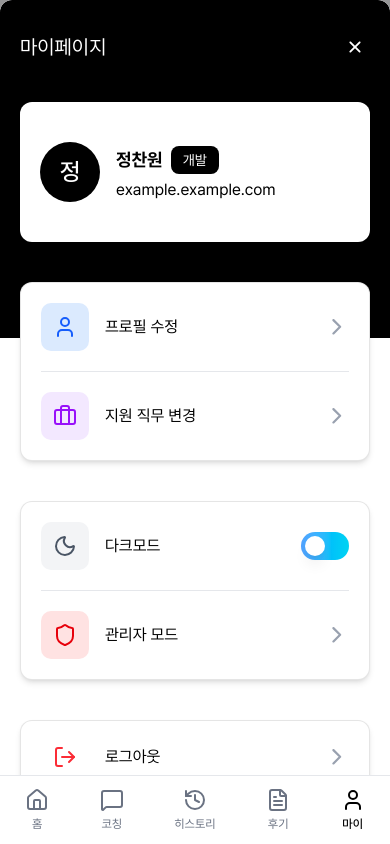
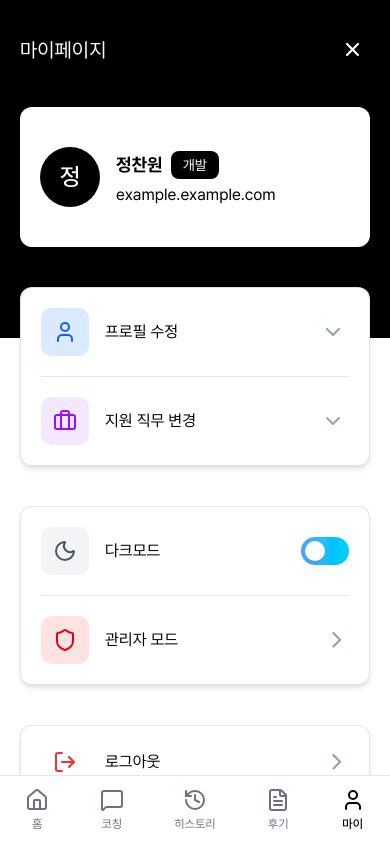
Before and after one commit to JobMate-team/jobmate-frontend, a React (Vite) app: page /my in a window 390 px wide. Built offline with nearby package versions, Linux system fonts and the light colour scheme.

Commit message:
[#11] feat: 로그아웃 모달 선언 위치 변경 & 드롭다운 시 화면 가운데 자동 이동

```diff
--- a/src/atoms.ts
+++ b/src/atoms.ts
@@ -2,6 +2,6 @@ import { atom } from 'jotai';
 
 const pageAtom = atom<number>(1);
 const isModalOpenAtom = atom<boolean>(false);
-const isMyPageOpenAtom = atom<boolean>(false);
+const isLogoutModalAtom = atom<boolean>(false);
 
-export { pageAtom, isModalOpenAtom, isMyPageOpenAtom };
+export { pageAtom, isModalOpenAtom, isLogoutModalAtom };
--- /dev/null
+++ b/src/components/ui/LogoutModal.tsx
@@ -0,0 +1,34 @@
+import Button from '../common/Button';
+
+interface ModalProps {
+  onConfirm: () => void;
+  onCancel: () => void;
+}
+
+const LogoutModal = ({ onConfirm, onCancel }: ModalProps) => {
+  return (
+    <div className='fixed inset-0 bg-black/40 flex justify-center items-center'>
+      <div className='bg-white rounded-[10px] flex flex-col overflow-hidden px-5 py-10 space-y-3 w-80'>
+        <p className='text-center font-semibold text-xl'>로그아웃 하시겠습니까?</p>
+        <div className='flex items-center justify-center gap-3 mt-3'>
+          <Button
+            type='button'
+            onClick={onCancel}
+            className='bg-white border border-[#DADADA] font-medium p-3 flex-1'
+          >
+            취소
+          </Button>
+          <Button
+            type='button'
+            onClick={onConfirm}
+            className='bg-black text-white font-medium p-3 flex-1'
+          >
+            로그아웃
+          </Button>
+        </div>
+      </div>
+    </div>
+  );
+};
+
+export default LogoutModal;
--- a/src/layouts/AppLayout.tsx
+++ b/src/layouts/AppLayout.tsx
@@ -1,19 +1,29 @@
-import { Outlet } from 'react-router-dom';
+import { Outlet, useNavigate } from 'react-router-dom';
 import SideBar from '@/components/layouts/SideBar';
 import MobileHeader from '@/components/layouts/MobileHeader';
 import MobileFooter from '@/components/layouts/MobileFooter';
 import Modal from '@/components/common/Modal';
 import { useAtom } from 'jotai';
-import { isModalOpenAtom } from '@/atoms';
+import { isLogoutModalAtom, isModalOpenAtom } from '@/atoms';
 import { showToast } from '@/utils/toast';
 import { useEffect } from 'react';
+import LogoutModal from '@/components/ui/LogoutModal';
 
 const AppLayout = () => {
   const [isModalOpen, setIsModalOpen] = useAtom(isModalOpenAtom);
+  const [isLogoutModalOpen, setIsLogoutModalOpen] = useAtom(isLogoutModalAtom);
+
+  const navigate = useNavigate();
 
   const handleDelete = () => {
     setIsModalOpen((prev) => !prev);
     showToast.success('삭제되었습니다');
+  };
+
+  const handleLogout = () => {
+    setIsLogoutModalOpen(false);
+    navigate(-1);
+    showToast.success('로그아웃에 성공했습니다');
   };
 
   useEffect(() => {
@@ -47,9 +57,13 @@ const AppLayout = () => {
         <Modal
           title='모든 히스토리를 삭제하시겠습니까?'
           content='이 작업은 되돌릴 수 없습니다.'
-          onCancel={() => setIsModalOpen((prev) => !prev)}
+          onCancel={() => setIsModalOpen(false)}
           onConfirm={handleDelete}
         />
+      )}
+
+      {isLogoutModalOpen && (
+        <LogoutModal onCancel={() => setIsLogoutModalOpen(false)} onConfirm={handleLogout} />
       )}
     </div>
   );
--- a/src/pages/MyPage.tsx
+++ b/src/pages/MyPage.tsx
@@ -1,26 +1,24 @@
 import { useNavigate } from 'react-router-dom';
 import { RightIcon } from '@/assets';
-import { User, Briefcase, Shield, Moon, LogOut } from 'lucide-react';
+import { User, Briefcase, Shield, Moon, LogOut, ChevronDown } from 'lucide-react';
 import clsx from 'clsx';
 import { useState } from 'react';
 import { IoIosClose } from 'react-icons/io';
-import Button from '@/components/common/Button';
-import { showToast } from '@/utils/toast';
+import { jobItems } from '@/data/coachItems';
+import DropDown from '@/components/ui/Dropdown';
+import { useSetAtom } from 'jotai';
+import { isLogoutModalAtom } from '@/atoms';
 
 const MyPage = () => {
   const [isDark, setIsDark] = useState(false);
-  const [isModalOpen, setIsModalOpen] = useState(false);
+  const setIsModalOpen = useSetAtom(isLogoutModalAtom);
+  const [isEditOpen, setIsEditOpen] = useState(false);
+  const [isChangeJob, setIsChangeJob] = useState(false);
+  const [selectedJob, setSelectedJob] = useState<string | null>(null);
 
   const navigate = useNavigate();
 
-  const handleLogout = () => {
-    setIsModalOpen(false);
-    navigate(-1);
-    showToast.success('로그아웃에 성공했습니다');
-  };
-
   return (
-    <>
     <div
       className='fixed inset-0 bg-black/40 flex justify-center items-center'
       onClick={() => {
@@ -29,18 +27,18 @@ const MyPage = () => {
     >
       <main
         onClick={(e) => e.stopPropagation()}
-          className='relative bg-white rounded-xl flex flex-col overflow-y-auto px-5 py-8 sm:w-140 w-full sm:h-[80%] h-full hide-scrollbar'
+        className='relative bg-white sm:rounded-xl flex flex-col overflow-y-auto px-5 py-8 sm:w-140 w-full sm:h-[80%] h-full hide-scrollbar'
       >
-          <div className='absolute top-0 left-0 w-full h-[40%] bg-black rounded-t-xl' />
+        <div className='absolute top-0 left-0 w-full h-[40%] bg-black sm:rounded-t-xl' />
 
-          <div className='relative z-10 space-y-10'>
+        <div className='relative z-10 space-y-10 max-sm:mb-20'>
           <section className='flex items-center justify-between mb-10'>
             <h2 className='text-xl text-white'>마이페이지</h2>
             <button
               onClick={() => navigate(-1)}
               className='text-white rounded-full hover:text-gray-300 transition'
             >
-                <IoIosClose size={30} />
+              <IoIosClose size={35} />
             </button>
           </section>
 
@@ -60,7 +58,8 @@ const MyPage = () => {
           </section>
 
           <section className='bg-white rounded-xl p-5 shadow-md border border-black/10'>
-              <article className='flex items-center gap-4'>
+            <article className='flex flex-col gap-4'>
+              <div className='flex gap-4'>
                 <div className='bg-[#DBEAFE] text-white rounded-[10px] p-3 flex items-center justify-center font-semibold'>
                   <User className='text-[#155DFC]' />
                 </div>
@@ -68,16 +67,37 @@ const MyPage = () => {
                   <p>프로필 수정</p>
                   <button
                     type='button'
-                    className='hover:brightness-80 rounded-full p-1 transition cursor-pointer'
+                    onClick={() => setIsEditOpen((prev) => !prev)}
+                    className='text-[#99A1AF] hover:brightness-80 rounded-full p-1 transition cursor-pointer'
                   >
-                    <RightIcon className='h-4 w-4' />
+                    <ChevronDown
+                      size={24}
+                      className={clsx(isEditOpen ? 'rotate-180' : 'rotate-0')}
+                    />
                   </button>
                 </div>
+              </div>
+
+              {isEditOpen && (
+                <form className='space-y-6 mt-2'>
+                  <label className='font-medium'>이름</label>
+                  <input
+                    type='text'
+                    placeholder='정찬원'
+                    value='정찬원'
+                    className='w-full bg-[#F3F3F5] px-4 py-3 rounded-lg border border-transparent focus:border-gray-300 focus:outline-none mt-2'
+                  />
+
+                  <label className='font-medium mb-1'>이메일</label>
+                  <div className='w-full bg-[#F3F3F5] p-4 rounded-lg mt-2'>example.example.com</div>
+                </form>
+              )}
             </article>
 
             <div className='h-px w-full my-5 bg-gray-200' />
 
-              <article className='flex items-center gap-4'>
+            <article className='flex flex-col gap-4'>
+              <div className='flex items-center gap-4'>
                 <div className='bg-[#F3E8FF] text-white rounded-[10px] p-3 flex items-center justify-center font-semibold'>
                   <Briefcase className='text-[#9810FA]' />
                 </div>
@@ -85,11 +105,25 @@ const MyPage = () => {
                   <p>지원 직무 변경</p>
                   <button
                     type='button'
-                    className='hover:brightness-80 rounded-full p-1 transition cursor-pointer'
+                    onClick={() => setIsChangeJob((prev) => !prev)}
+                    className='text-[#99A1AF] hover:brightness-80 rounded-full p-1 transition cursor-pointer'
                   >
-                    <RightIcon className='h-4 w-4' />
+                    <ChevronDown
+                      size={24}
+                      className={clsx(isChangeJob ? 'rotate-180' : 'rotate-0')}
+                    />
                   </button>
                 </div>
+              </div>
+
+              {isChangeJob && (
+                <DropDown
+                  items={jobItems}
+                  selected={selectedJob}
+                  placeholder='직무 선택'
+                  onSelect={(question) => setSelectedJob(question)}
+                />
+              )}
             </article>
           </section>
 
@@ -163,31 +197,6 @@ const MyPage = () => {
         </div>
       </main>
     </div>
-
-      {isModalOpen && (
-        <div className='fixed inset-0 bg-black/40 flex justify-center items-center'>
-          <div className='bg-white rounded-[10px] flex flex-col overflow-hidden px-5 py-10 space-y-3 w-80'>
-            <p className='text-center font-semibold text-xl'>로그아웃 하시겠습니까?</p>
-            <div className='flex items-center justify-center gap-3 mt-3'>
-              <Button
-                type='button'
-                onClick={() => setIsModalOpen(false)}
-                className='bg-white border border-[#DADADA] font-medium p-3 flex-1'
-              >
-                취소
-              </Button>
-              <Button
-                type='button'
-                onClick={handleLogout}
-                className='bg-black text-white font-medium p-3 flex-1'
-              >
-                로그아웃
-              </Button>
-            </div>
-          </div>
-        </div>
-      )}
-    </>
   );
 };
 
```
Also changed, not shown: src/components/ui/Dropdown.tsx (+39 -7 lines). Lines whose indentation alone changed are shown as unchanged.
